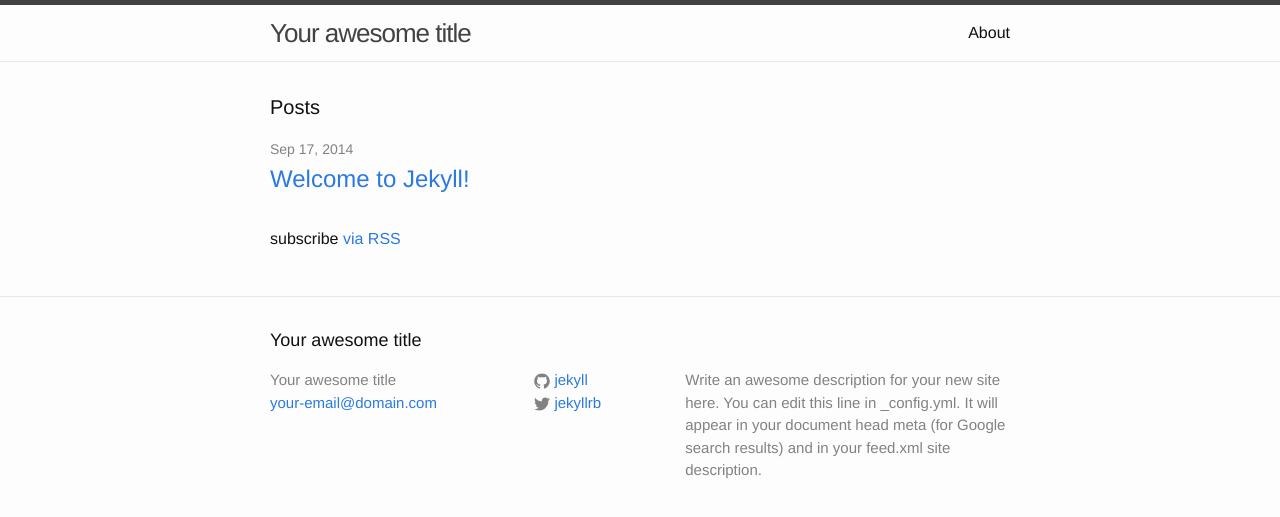
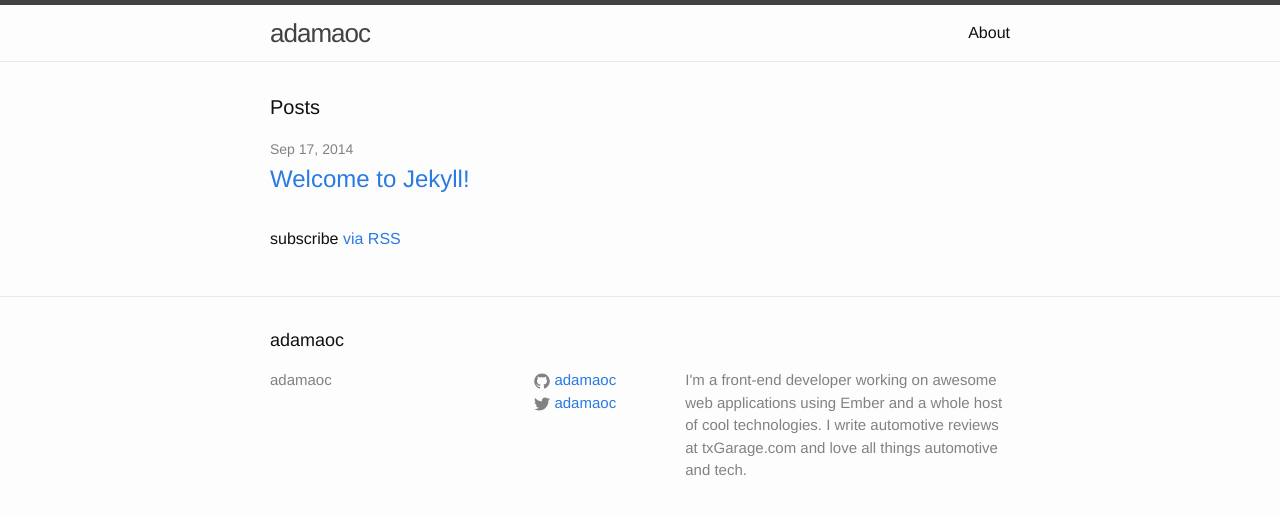
Before and after one commit to adamaoc/adamaoc.github.io, a Jekyll site: the page built from index.html, in a window 1280 px wide. Shown: the top 517 px of the page. Built offline with Jekyll 4.4.1, drawn with Linux system fonts in a browser that asks for light colours.

Commit message:
Update _config.yml

```diff
--- a/_config.yml
+++ b/_config.yml
@@ -1,14 +1,13 @@
 # Site settings
-title: Your awesome title
-email: your-email@domain.com
+title: adamaoc
+
 description: > # this means to ignore newlines until "baseurl:"
-  Write an awesome description for your new site here. You can edit this
-  line in _config.yml. It will appear in your document head meta (for
-  Google search results) and in your feed.xml site description.
+  I'm a front-end developer working on awesome web applications using Ember and a whole host of cool technologies.
+  I write automotive reviews at txGarage.com and love all things automotive and tech.
 baseurl: "" # the subpath of your site, e.g. /blog/
 url: "http://yourdomain.com" # the base hostname & protocol for your site
-twitter_username: jekyllrb
-github_username:  jekyll
+twitter_username: adamaoc
+github_username:  adamaoc
 
 # Build settings
 markdown: kramdown
```
